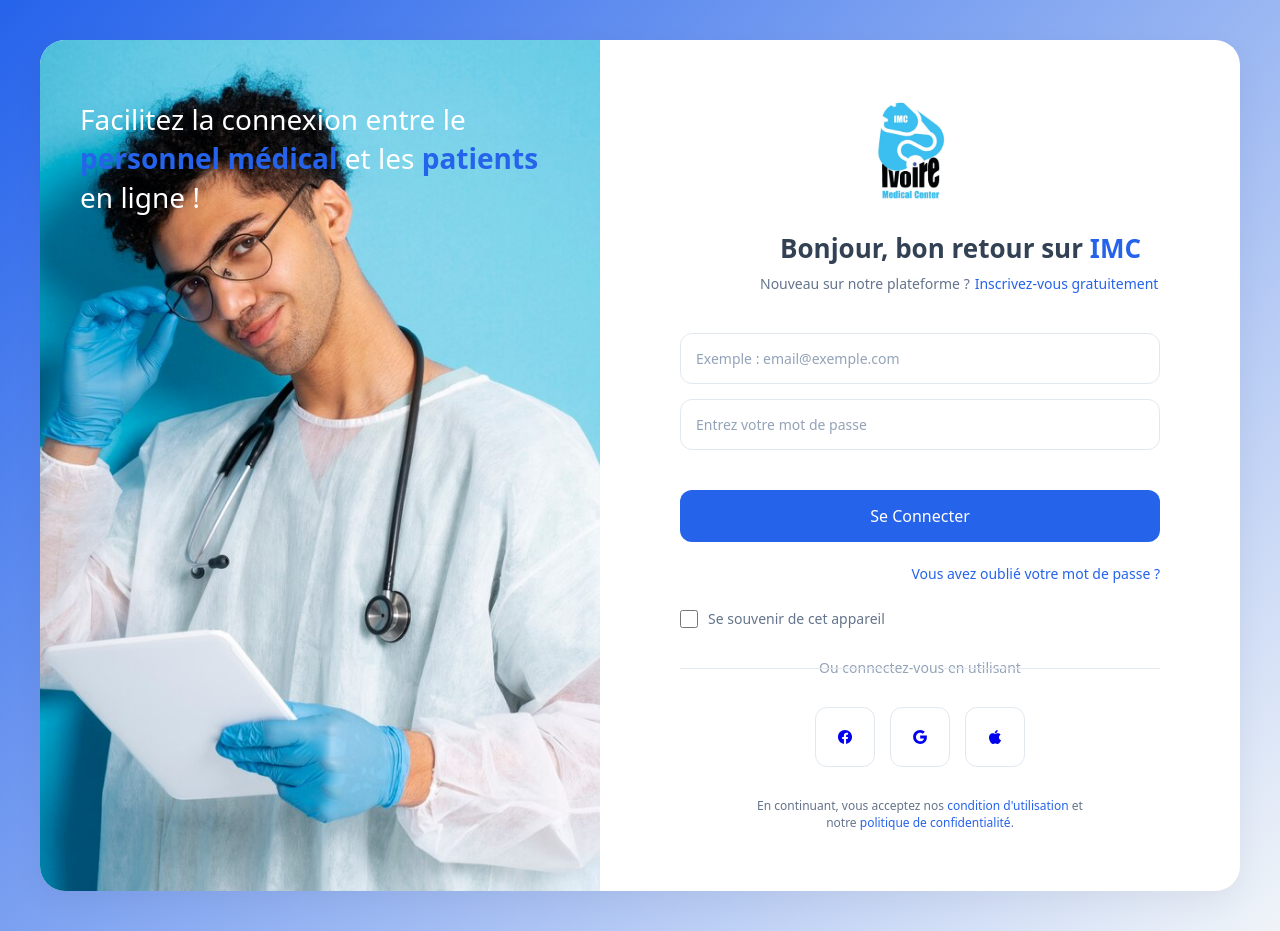
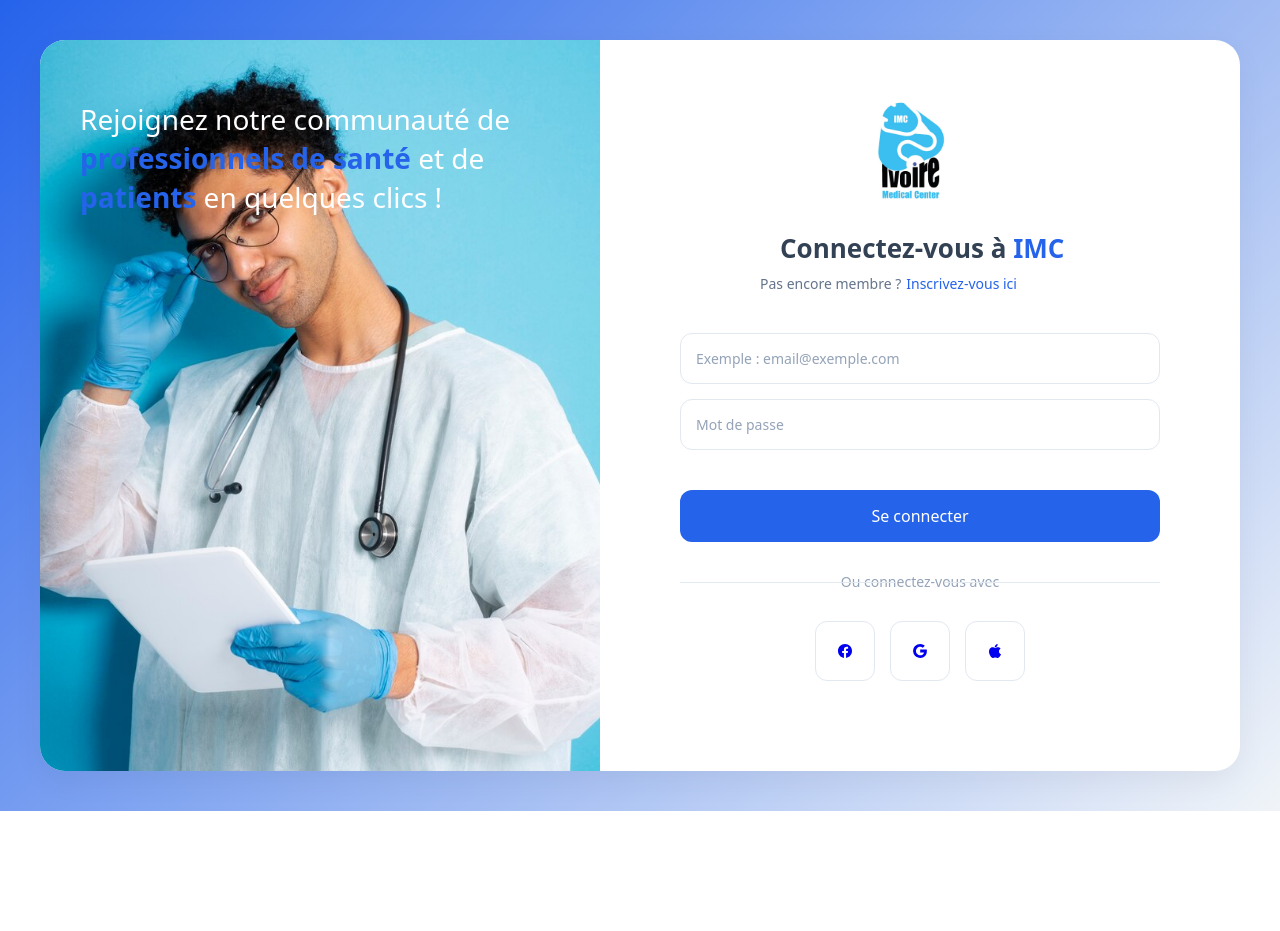
Before and after one commit to OceaneTra/IMC, a PHP site: page /PageConnexion.php in a window 1280 px wide. After the commit the page ends 811 px from the top, so only its background shows below. Run offline with PHP 8.4, Linux system fonts and the light colour scheme.

Commit message:
Gestion de l'inscription et connexion pour chaque type

```diff
--- a/PageConnexion.php
+++ b/PageConnexion.php
@@ -1,20 +1,17 @@
 <!DOCTYPE html>
-<html lang="en">
-
+<html lang="fr">
 <head>
     <meta charset="UTF-8">
     <meta name="viewport" content="width=device-width, initial-scale=1.0">
     <link rel="stylesheet" href="./css/PageInscription.css">
-    <script type="module" src="https://unpkg.com/ionicons@7.1.0/dist/ionicons/ionicons.esm.js"></script>
     <title>Connexion</title>
 </head>
-
 <body>
     <div class="container">
         <div class="left-side">
             <div class="headline">
-                Facilitez la connexion entre le <span class="highlight">personnel médical</span> et les
-                <span class="highlight"> patients </span> en ligne !
+                Rejoignez notre communauté de <span class="highlight">professionnels de santé</span> et de
+                <span class="highlight">patients</span> en quelques clics !
             </div>
             <div class="illustration"></div>
         </div>
@@ -23,62 +20,43 @@
                 <img src="../IMC/img/logo.jpg" alt="IMC">
             </div>
 
-            <h1 class="welcome-text">Bonjour, bon retour sur <span class="highlight">IMC</span></h1>
+            <h1 class="welcome-text">Connectez-vous à <span class="highlight">IMC</span></h1>
             <div class="register-prompt">
-                Nouveau sur notre plateforme ? <a href="PageInscription.php" class="register-link">Inscrivez-vous gratuitement</a>
-
+                Pas encore membre ? <a href="PageInscription.php" class="register-link">Inscrivez-vous ici</a>
             </div>
 
-            <?php
-            if (isset($_SESSION['error'])) {
-                echo '<div class="error-message">' . $_SESSION['error'] .
-                '</div>';
-                unset($_SESSION['error']);
-            }
-            ?>
+            <?php if (isset($_SESSION['error'])) { ?>
+                <div class="error-message"><?php echo $_SESSION['error']; ?></div>
+                <?php unset($_SESSION['error']); ?>
+            <?php } ?>
 
-
-            <form action="traitement_connexion.php" method="POST">
+            <form action="traitement_connexion.php" method="post">
                 <div class="form-group">
-                    <input type="email" placeholder="Exemple : email@exemple.com">
-                    <input type="password" placeholder="Entrez votre mot de passe">
+                    <input type="email" name="email" placeholder="Exemple : email@exemple.com" required>
+                    <input type="password" name="password" placeholder="Mot de passe" required>
                 </div>
 
-                <button type="submit" class="login-button" name="valider">Se Connecter</button>
+                <button type="submit" class="login-button">Se connecter</button>
 
-
-                <div class="forgot-password">
-                    <a href="#">Vous avez oublié votre mot de passe ? </a>
-                </div>
-
-                <div class="remember-device">
-                    <input type="checkbox" id="remember">
-                    <label for="remember">Se souvenir de cet appareil</label>
-                </div>
-
-                <div class="divider">Ou connectez-vous en utilisant</div>
+                <div class="divider">Ou connectez-vous avec</div>
 
                 <div class="social-buttons">
                     <a href="#" class="social-button">
-                        <ion-icon name="logo-facebook"></ion-icon> </a>
+                        <ion-icon name="logo-facebook"></ion-icon>
+                    </a>
 
                     <a href="#" class="social-button">
-                        <ion-icon name="logo-google"></ion-icon> </a>
-
+                        <ion-icon name="logo-google"></ion-icon>
+                    </a>
 
                     <a href="#" class="social-button">
-                        <ion-icon name="logo-apple"></ion-icon> </a>
-
-
-                </div>
-
-                <div class="terms">
-                    En continuant, vous acceptez nos <a href="#">condition d'utilisation</a> et<br>
-                    notre <a href="#">politique de confidentialité</a>.
+                        <ion-icon name="logo-apple"></ion-icon>
+                    </a>
                 </div>
             </form>
         </div>
     </div>
+
+    <script type="module" src="https://unpkg.com/ionicons@7.1.0/dist/ionicons/ionicons.esm.js"></script>
 </body>
-
 </html>
--- a/traitement_connexion.php
+++ b/traitement_connexion.php
@@ -1,4 +1,3 @@
-
 <?php
 session_start();
 include __DIR__ . '/www/config/db_connect.php';
@@ -36,7 +35,7 @@ if ($_SERVER["REQUEST_METHOD"] == "POST") {
                 // Connexion réussie
                 $_SESSION['utilisateur_id'] = $utilisateur['id_medecin'] ?? $utilisateur['id_secretaire'] ?? $utilisateur['id_infirmier'];
                 $_SESSION['utilisateur_type'] = isset($utilisateur['id_medecin']) ? 'medecin' :
-                                       (isset($utilisateur['id_secretaire']) ? 'secretaire' : 'infirmier');
+                                               (isset($utilisateur['id_secretaire']) ? 'secretaire' : 'infirmier');
                 $_SESSION['utilisateur_nom'] = $utilisateur['nom_' . $_SESSION['utilisateur_type']] . ' ' .  $utilisateur['prenom_' . $_SESSION['utilisateur_type']];
 
                 // Redirection vers la page d'accueil après connexion
@@ -52,7 +51,6 @@ if ($_SERVER["REQUEST_METHOD"] == "POST") {
             header("Location: PageConnexion.php");
             exit();
         }
-
     } catch (PDOException $e) {
         $_SESSION['error'] = "Erreur de connexion : " . $e->getMessage();
         header("Location: PageConnexion.php");
@@ -62,4 +60,3 @@ if ($_SERVER["REQUEST_METHOD"] == "POST") {
     header("Location: PageConnexion.php");
     exit();
 }
-?>
```
Also changed, not shown: dashboard.php (+37 -2 lines).
